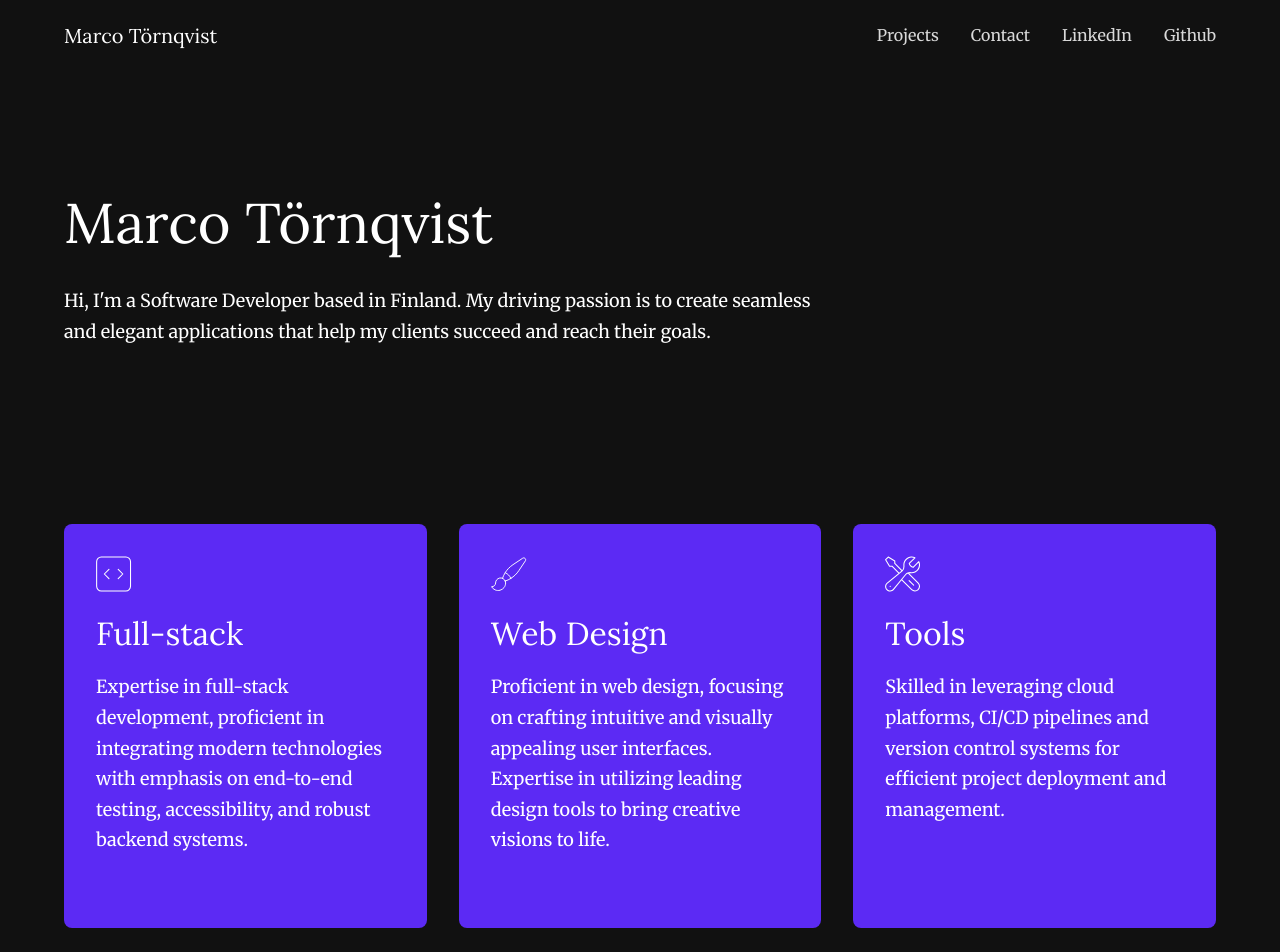
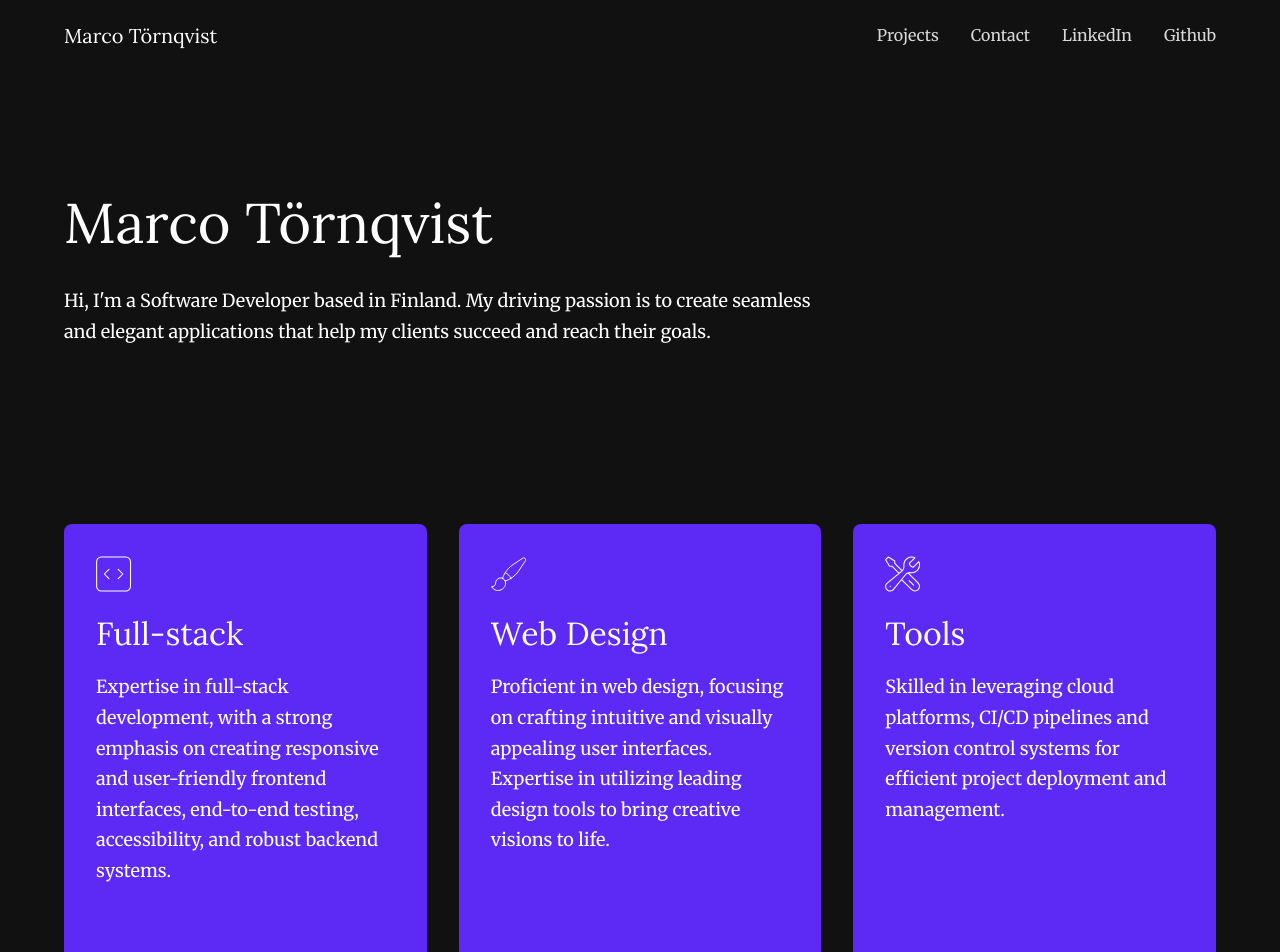
Before and after one commit to marcotornqvist/portfolio-2023, a Next.js app: page / in a window 1280 px wide. Shown: the top 952 px of the page. Built offline with nearby package versions, Linux system fonts and the light colour scheme.

Commit message:
fix text again

```diff
--- a/components/cards.tsx
+++ b/components/cards.tsx
@@ -26,7 +26,7 @@ const Cards: FC<CardsProps> = ({ className }) => (
         />
       }
       title="Full-stack"
-      text="Expertise in full-stack development, proficient in integrating modern technologies with emphasis on end-to-end testing, accessibility, and robust backend systems."
+      text="Expertise in full-stack development, with a strong emphasis on creating responsive and user-friendly frontend interfaces, end-to-end testing, accessibility, and robust backend systems."
     />
     <Card
       icon={
```
